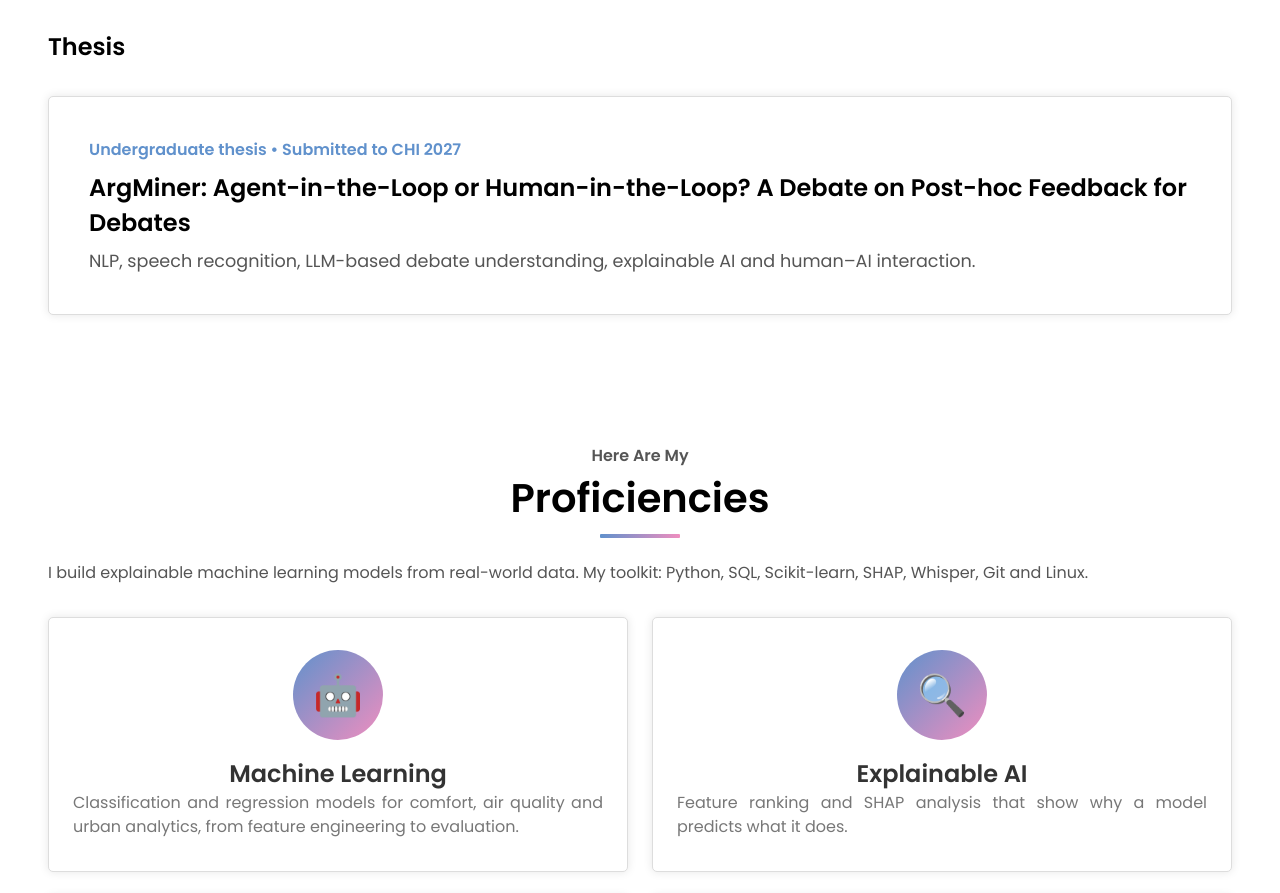
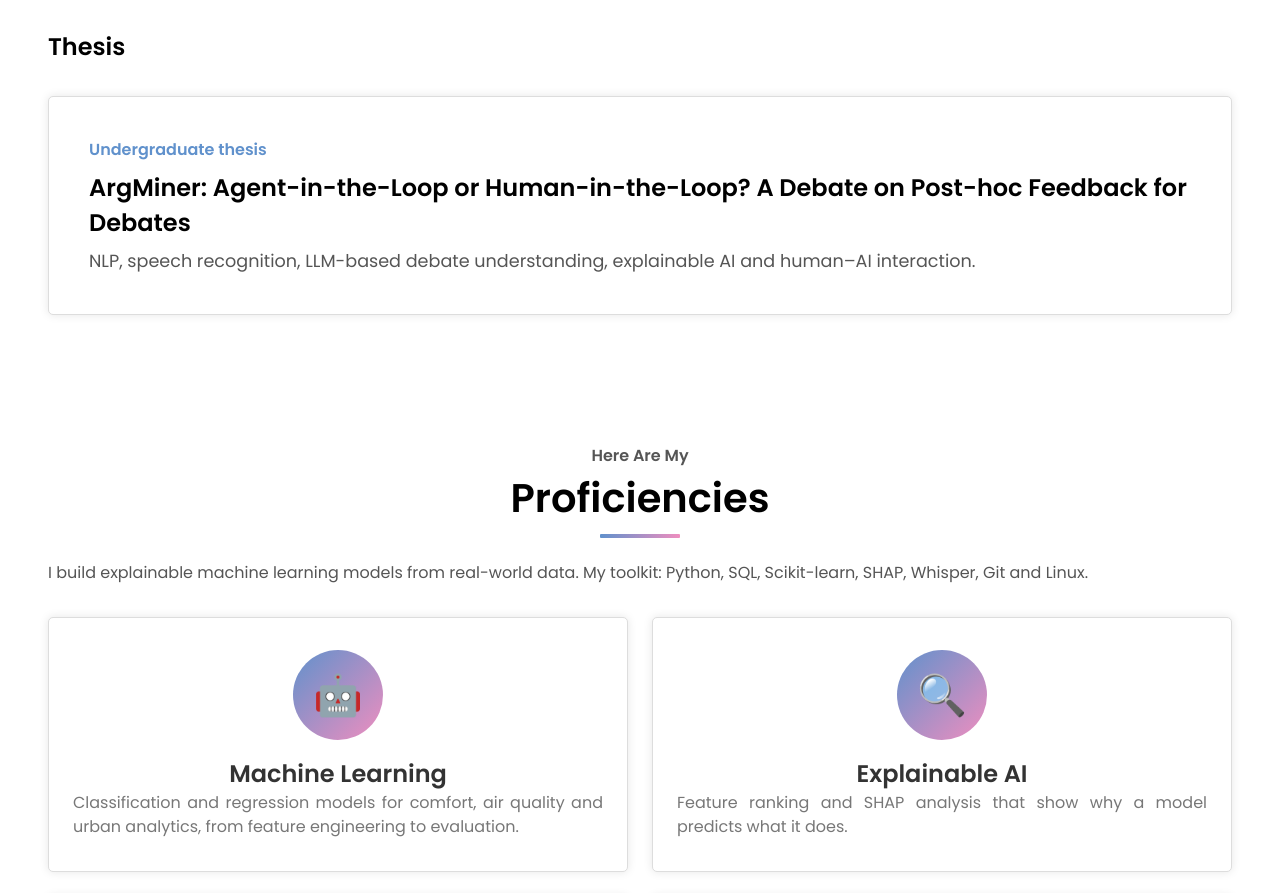
Before and after one commit to fardinalshafik/fardinalshafik.github.io, a plain HTML site: page index.html in a window 1280 px wide. Shown: the part 3900-4793 px from the top of the page. Drawn offline with Linux system fonts and the light colour scheme.

Commit message:
Remove submission info from thesis

```diff
--- a/index.html
+++ b/index.html
@@ -149,7 +149,7 @@
             <h3 class="sub_title">Thesis</h3>
             <div class="stack">
                 <article class="card big">
-                    <span class="tag">Undergraduate thesis • Submitted to CHI 2027</span>
+                    <span class="tag">Undergraduate thesis</span>
                     <h3>ArgMiner: Agent-in-the-Loop or Human-in-the-Loop? A Debate on Post-hoc Feedback for Debates</h3>
                     <p>NLP, speech recognition, LLM-based debate understanding, explainable AI and human–AI interaction.</p>
                 </article>
```
